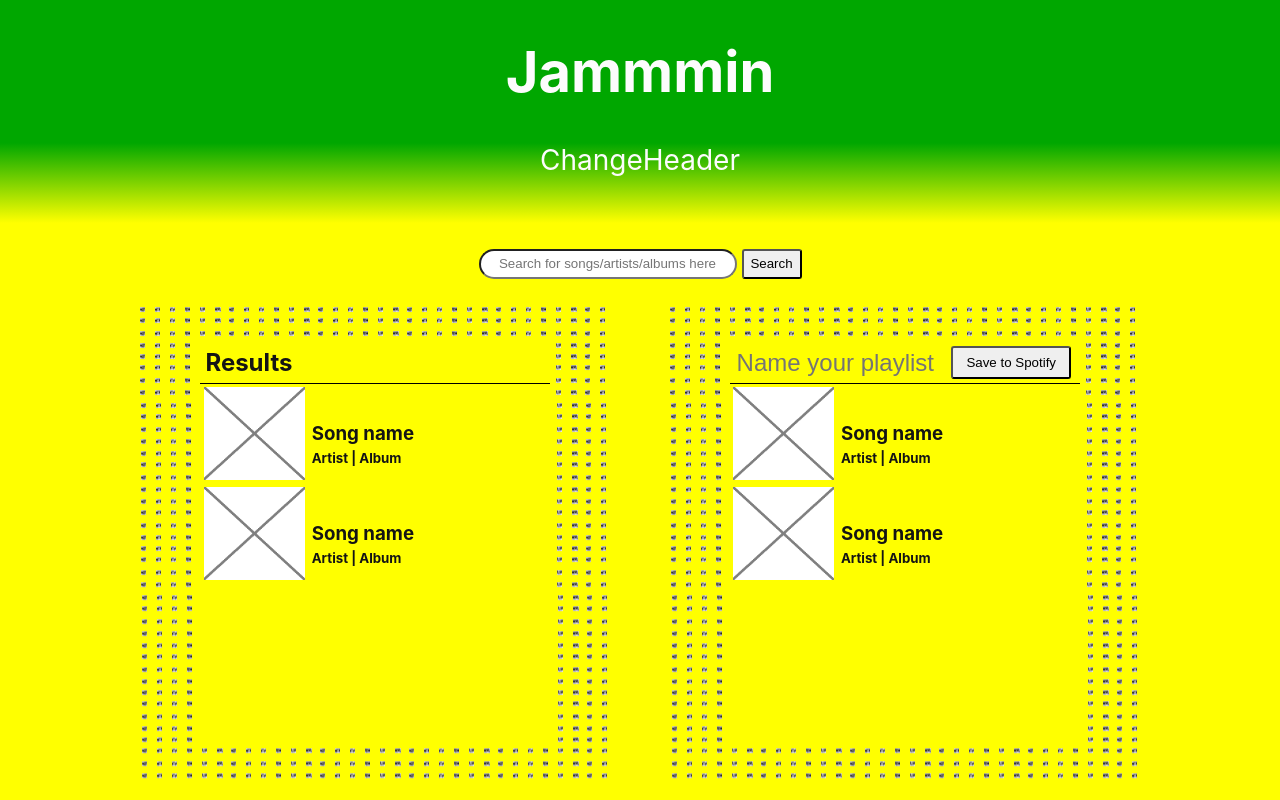
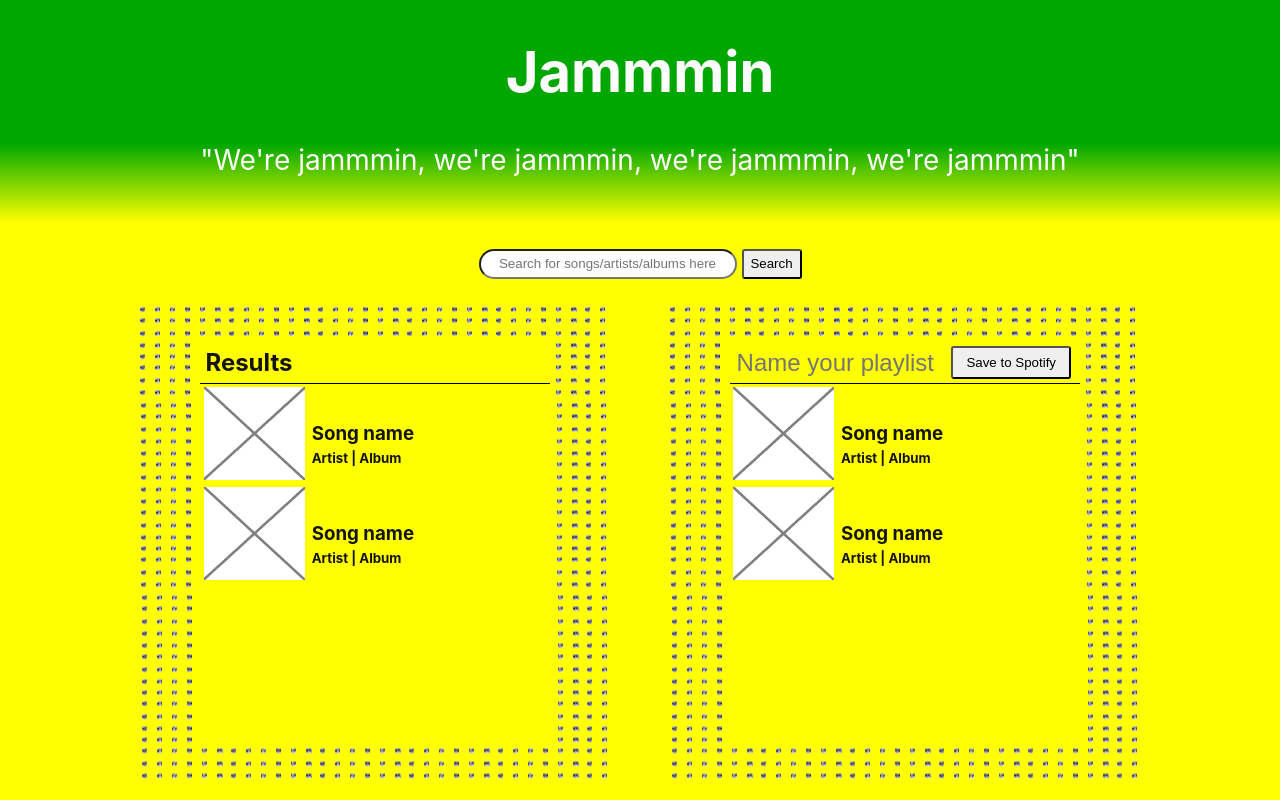
Before and after one commit to declanCross/jammming, a React (Create React App) app: page / in a window 1280 px wide. Shown: the top 800 px of the page. Built offline with nearby package versions, Linux system fonts and the light colour scheme.

Commit message:
implement change header on rerender

```diff
--- a/src/components/ChangeHeader.js
+++ b/src/components/ChangeHeader.js
@@ -1,9 +1,20 @@
 import React from "react";
 
 export default function ChangeHeader() {
+	const jammminLyrics = [
+		"We're jammmin",
+		"I hope you like jammmin too",
+		"Jammmin 'till the jam is through",
+		"We're jammmin in the name of the Lord",
+		"We're jammmin right straight from yard",
+		"Jam down hope you're jammmin too",
+		"We're jammmin, we're jammmin, we're jammmin, we're jammmin",
+	];
+	const jammminLyric =
+		jammminLyrics[Math.floor(Math.random() * jammminLyrics.length)];
 	return (
 		<>
-			<div>ChangeHeader</div>
+			<div>"{jammminLyric}"</div>
 		</>
 	);
 }
```
